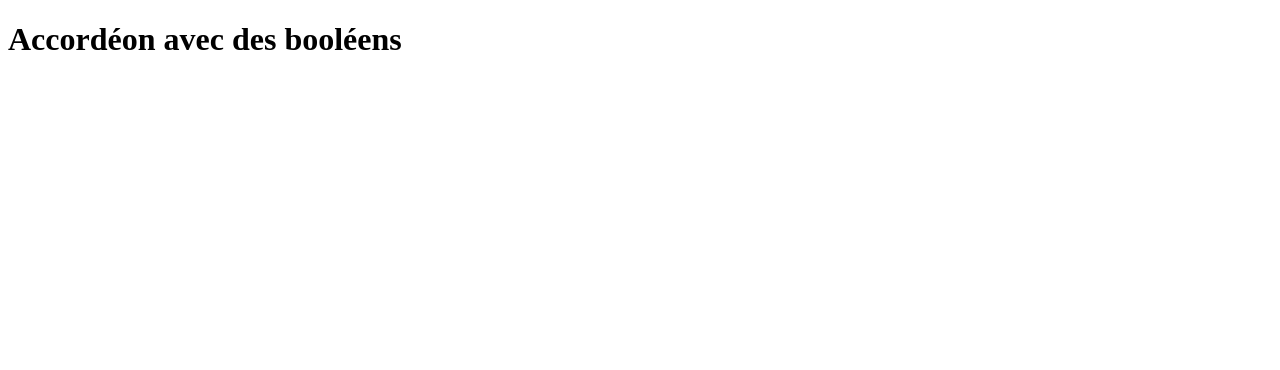
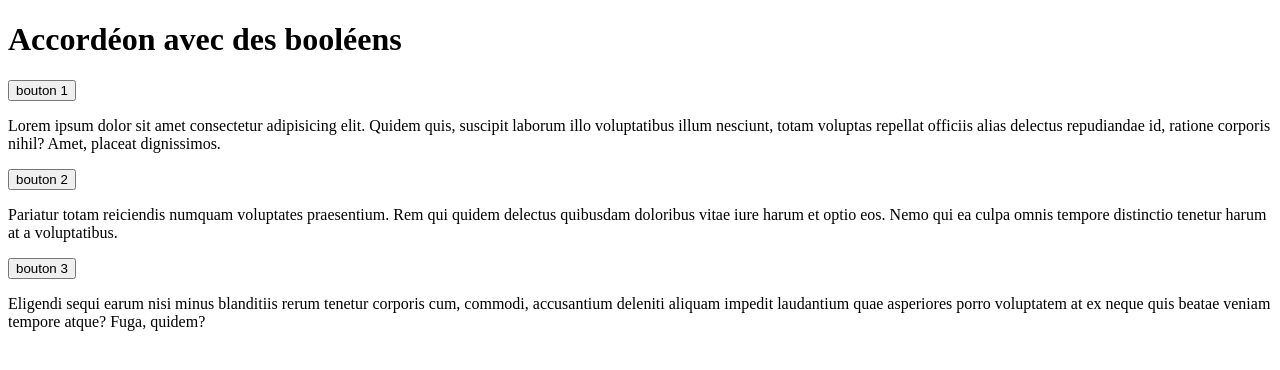
Before and after one commit to MMI-SAE-105/2022-r113-tp3-accordeons-wettle-emma, a website: page 01-accordeon-booleen.html in a window 1280 px wide. Drawn offline with nearby package versions, Linux system fonts and the light colour scheme.

Commit message:
ex 1 accordeion booleen

```diff
--- a/01-accordeon-booleen.html
+++ b/01-accordeon-booleen.html
@@ -5,8 +5,23 @@
     <meta http-equiv="X-UA-Compatible" content="IE=edge" />
     <meta name="viewport" content="width=device-width, initial-scale=1.0" />
     <title>Accordéon avec des booléens</title>
+    <script defer src="https://unpkg.com/alpinejs@3.x.x/dist/cdn.min.js"></script>
   </head>
   <body>
     <h1>Accordéon avec des booléens</h1>
+    <div class="accordeon">
+      <section x-data="{open:true}">
+        <button @click="open = !open">bouton 1</button>
+        <p x-show="open">Lorem ipsum dolor sit amet consectetur adipisicing elit. Quidem quis, suscipit laborum illo voluptatibus illum nesciunt, totam voluptas repellat officiis alias delectus repudiandae id, ratione corporis nihil? Amet, placeat dignissimos.</p>
+      </section>
+      <section x-data="{open:true}">
+        <button @click="open = !open">bouton 2</button>
+        <p x-show="open">Pariatur totam reiciendis numquam voluptates praesentium. Rem qui quidem delectus quibusdam doloribus vitae iure harum et optio eos. Nemo qui ea culpa omnis tempore distinctio tenetur harum at a voluptatibus.</p>
+      </section>
+      <section x-data="{open:true}">
+        <button @click="open = !open">bouton 3</button>
+        <p x-show="open">Eligendi sequi earum nisi minus blanditiis rerum tenetur corporis cum, commodi, accusantium deleniti aliquam impedit laudantium quae asperiores porro voluptatem at ex neque quis beatae veniam tempore atque? Fuga, quidem?</p>
+      </section>
+    </div>
   </body>
 </html>
```
